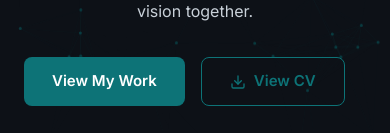
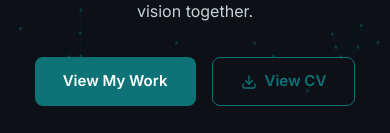
Before and after one commit to pjperfect/portfolio, a React (Vite) app: page / in a window 390 px wide. Shown: the part 686-819 px from the top of the page. Built offline with nearby package versions, Linux system fonts and the light colour scheme.

Commit message:
fix: center buttons on mobile

```diff
--- a/src/app/components/Hero.tsx
+++ b/src/app/components/Hero.tsx
@@ -194,6 +194,7 @@ export function Hero() {
               flexWrap: 'wrap',
               marginBottom: 32,
             }}
+            className="hero-buttons"
           >
             <button
               onClick={scrollToProjects}
@@ -374,6 +375,7 @@ export function Hero() {
         .hero-text { order: 1; }
         @media (max-width: 767px) {
           .hero-socials { justify-content: center; }
+          .hero-buttons { justify-content: center; }
           .hero-name { font-size: 40px !important; }
           .hero-inner { flex-direction: column !important; align-items: center !important; text-align: center; gap: 32px !important; }
           .hero-photo-wrap { order: 1 !important; }
```
